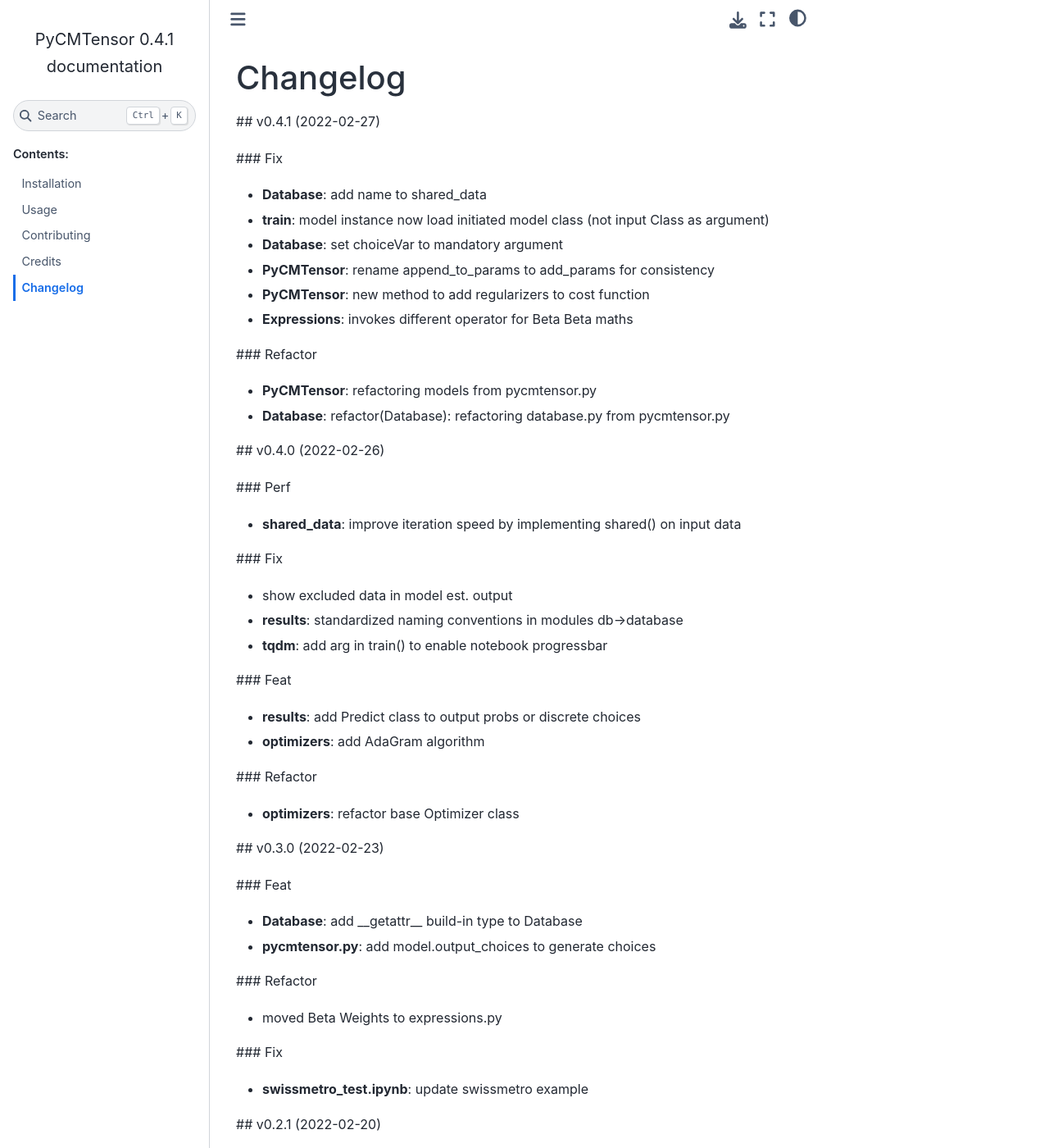
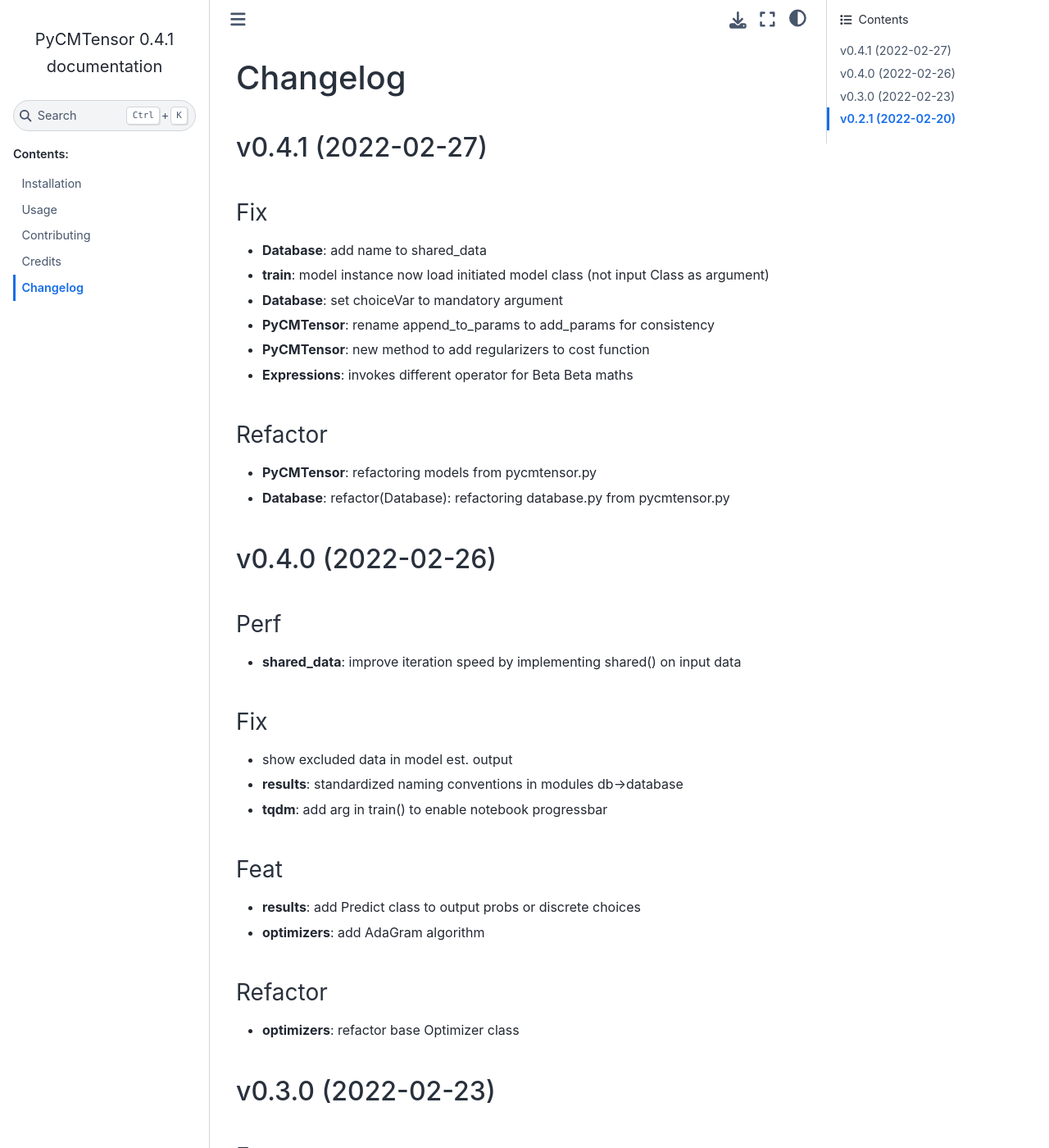
Before and after one commit to mwong009/pycmtensor, a Sphinx documentation site: the page built from docs/changelog.rst, in a window 1280 px wide and 1400 px high. Shown: the whole window at 82% size. Built offline with Sphinx 7.4.7 and the Sphinx Book theme 1.1.4, drawn with Linux system fonts in a browser that asks for light colours; pages that are not in the unit, such as notebooks, are missing from menus; some of the changed text lies outside the part shown.

```diff
--- a/docs/changelog.rst
+++ b/docs/changelog.rst
@@ -1,4 +1,4 @@
 Changelog
 =========
 
-.. include:: ../CHANGELOG.md
+.. mdinclude:: ../CHANGELOG.md
--- a/docs/conf.py
+++ b/docs/conf.py
@@ -50,11 +50,11 @@
 extensions = [
     "sphinx.ext.autodoc",
     "sphinx.ext.viewcode",
-    "myst_parser",
     "autoapi.extension",
     "sphinx.ext.napoleon",
     "sphinx.ext.graphviz",
     "sphinx.ext.inheritance_diagram",
+    "m2r2",
 ]
 
 # Add any paths that contain templates here, relative to this directory.
@@ -74,7 +74,6 @@
 # The suffix(es) of source filenames.
 # You can specify multiple suffix as a list of string:
 #
-# source_suffix = ['.rst', '.md']
 source_suffix = [".rst", ".md"]
 
 # The master toctree document.
@@ -92,7 +91,8 @@
     "undoc-members",
     "private-members",
     "show-inheritance",
-    "show-module-summary" "special-members",
+    "show-module-summary",
+    "special-members",
     "imported-members",
 ]
 
@@ -171,4 +171,4 @@
 ]
 
 
-myst_commonmark_only = True
+# myst_commonmark_only = True
--- a/docs/index.rst
+++ b/docs/index.rst
@@ -1,7 +1,7 @@
 .. include:: ../README.rst
 
 .. toctree::
-   :maxdepth: 2
+   :maxdepth: 1
    :caption: Contents:
 
    installation
```
Also changed, not shown: other parts of docs/index.rst (+1 -0 lines).
